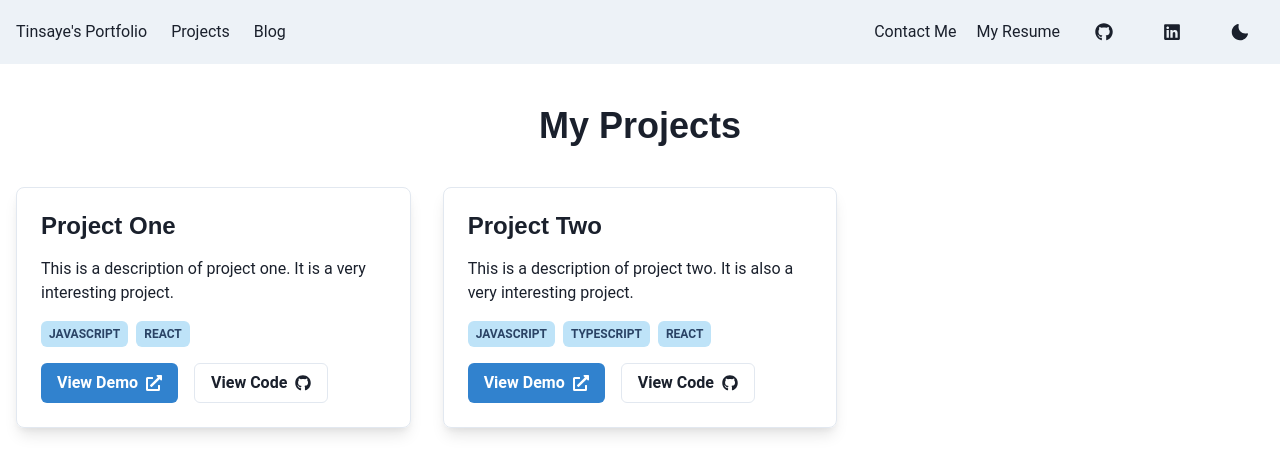
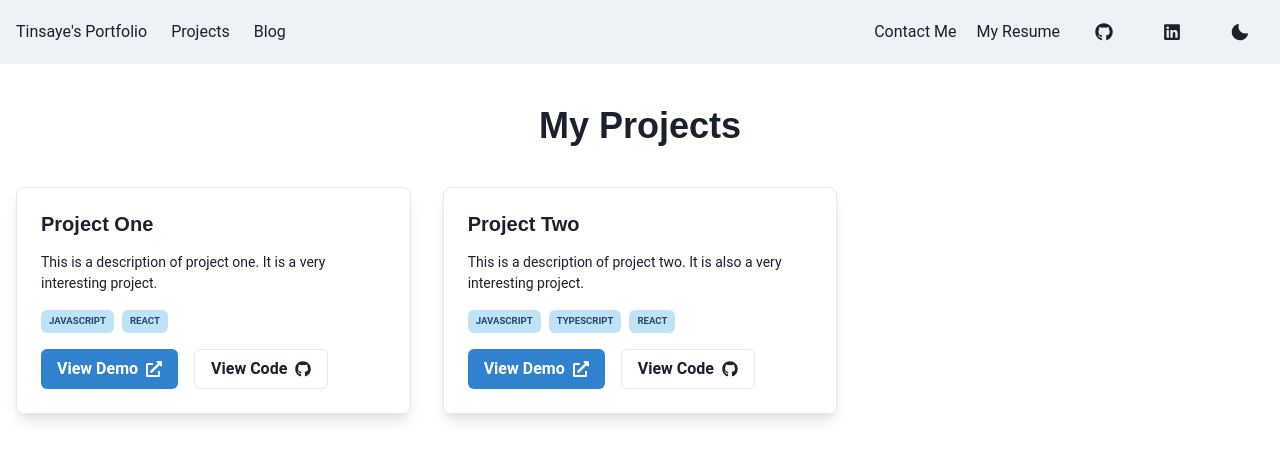
Before and after one commit to tinsaye-simeneh/portfolio, a Next.js app: page /project in a window 1280 px wide. Shown: the top 474 px of the page. Built offline with nearby package versions, Linux system fonts and the light colour scheme.

Commit message:
fix: minor update

```diff
--- a/src/app/components/ProjectCard.tsx
+++ b/src/app/components/ProjectCard.tsx
@@ -35,13 +35,14 @@ const ProjectCard = ({
       mx={"auto"}
     >
       <VStack align="start" spacing={4}>
-        <Heading fontSize="2xl">{title}</Heading>
-        <Text fontSize="md">{description}</Text>
+        <Heading fontSize="xl">{title}</Heading>
+        <Text fontSize="sm">{description}</Text>
         <HStack spacing={2} wrap="wrap">
           {languages.map((language) => (
             <Badge
               key={language}
               colorScheme="blue"
+              fontSize={"0.6rem"}
               py={1}
               px={2}
               border={1}
```
